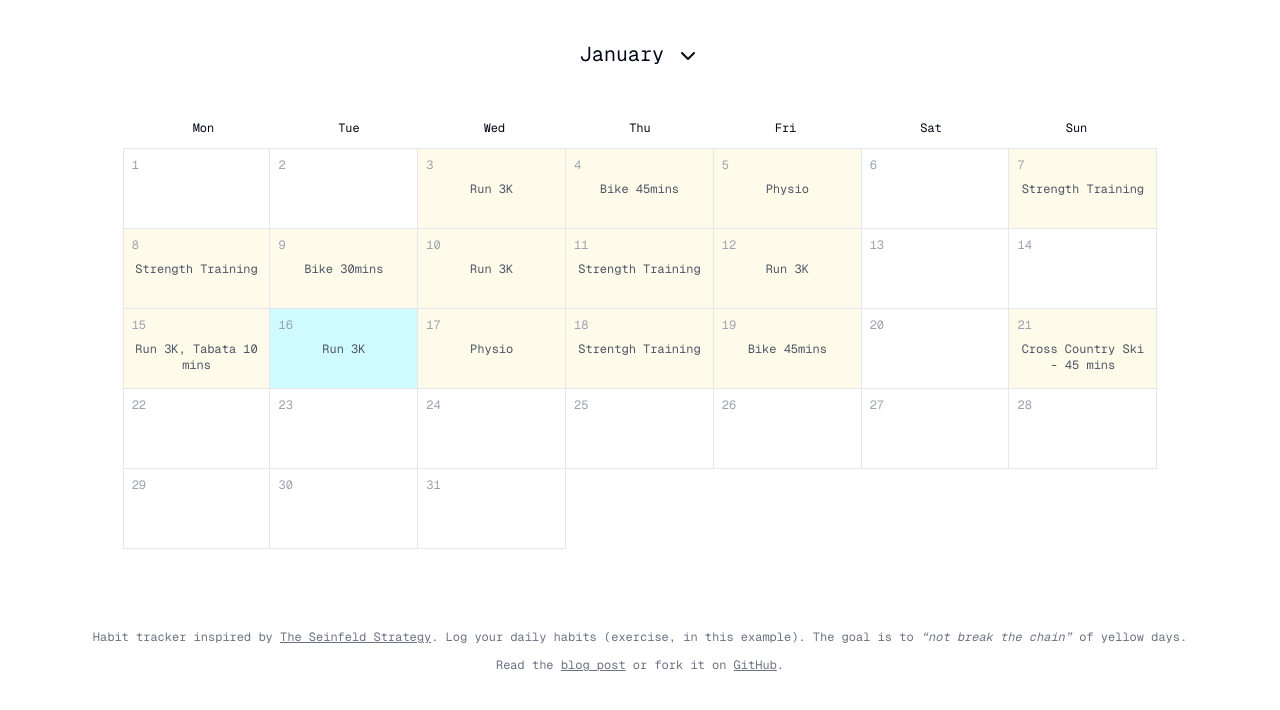
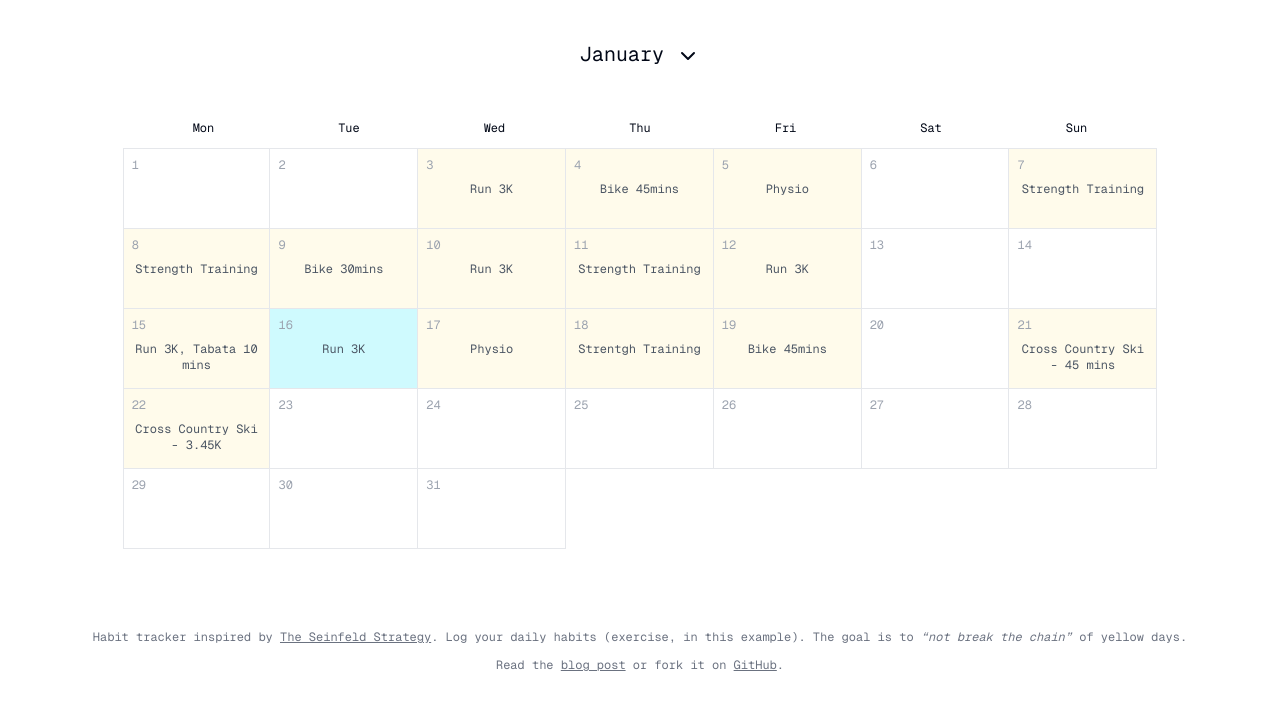
Before and after one commit to scottgallant/seinfeld-calendar, a Next.js app: page / in a window 1280 px wide. Shown: the top 710 px of the page. Built offline with nearby package versions, Linux system fonts and the light colour scheme.

Commit message:
new exercise

```diff
--- a/src/data/specialDates.js
+++ b/src/data/specialDates.js
@@ -14,6 +14,7 @@ const specialDates = [
     { "date": "2024-01-18", "description": "Strentgh Training" },
     { "date": "2024-01-19", "description": "Bike 45mins" },
     { "date": "2024-01-21", "description": "Cross Country Ski - 45 mins" },
+    { "date": "2024-01-22", "description": "Cross Country Ski - 3.45K" },
 ];
 
 export default specialDates;
```
